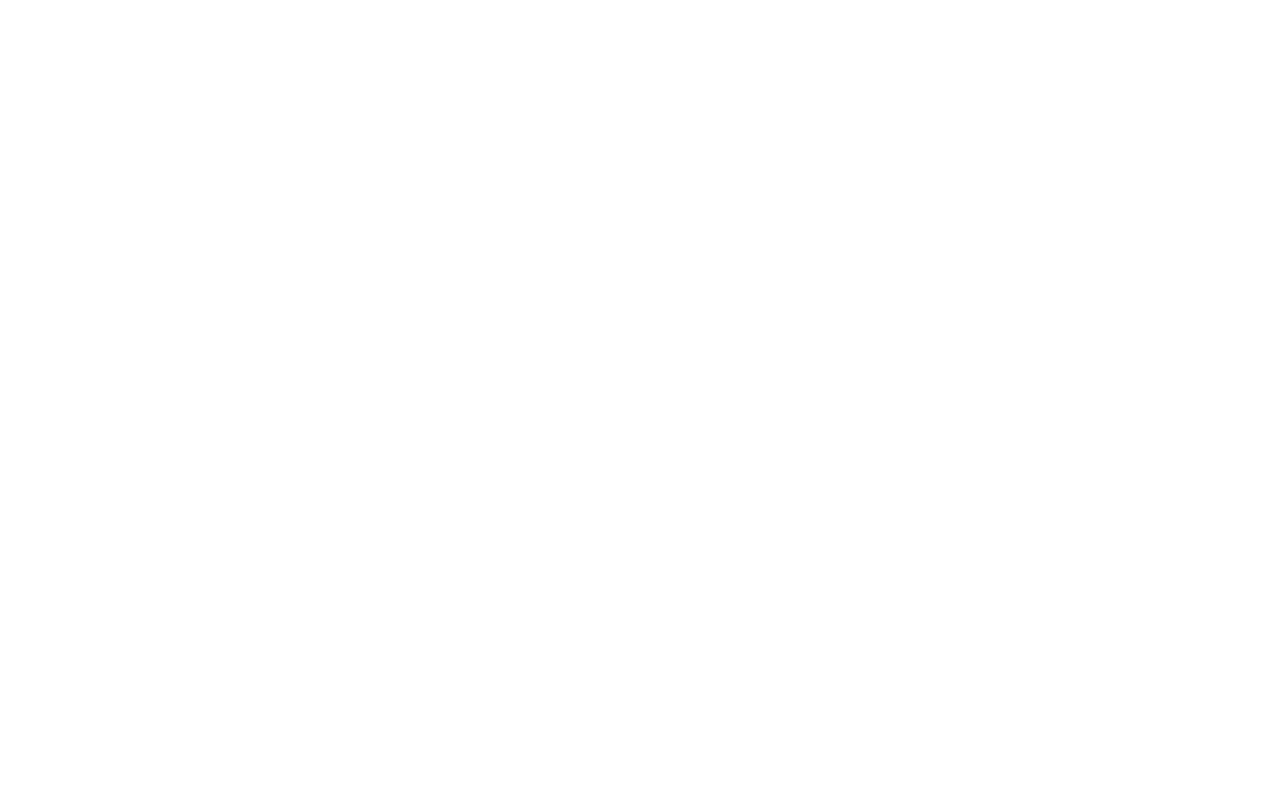
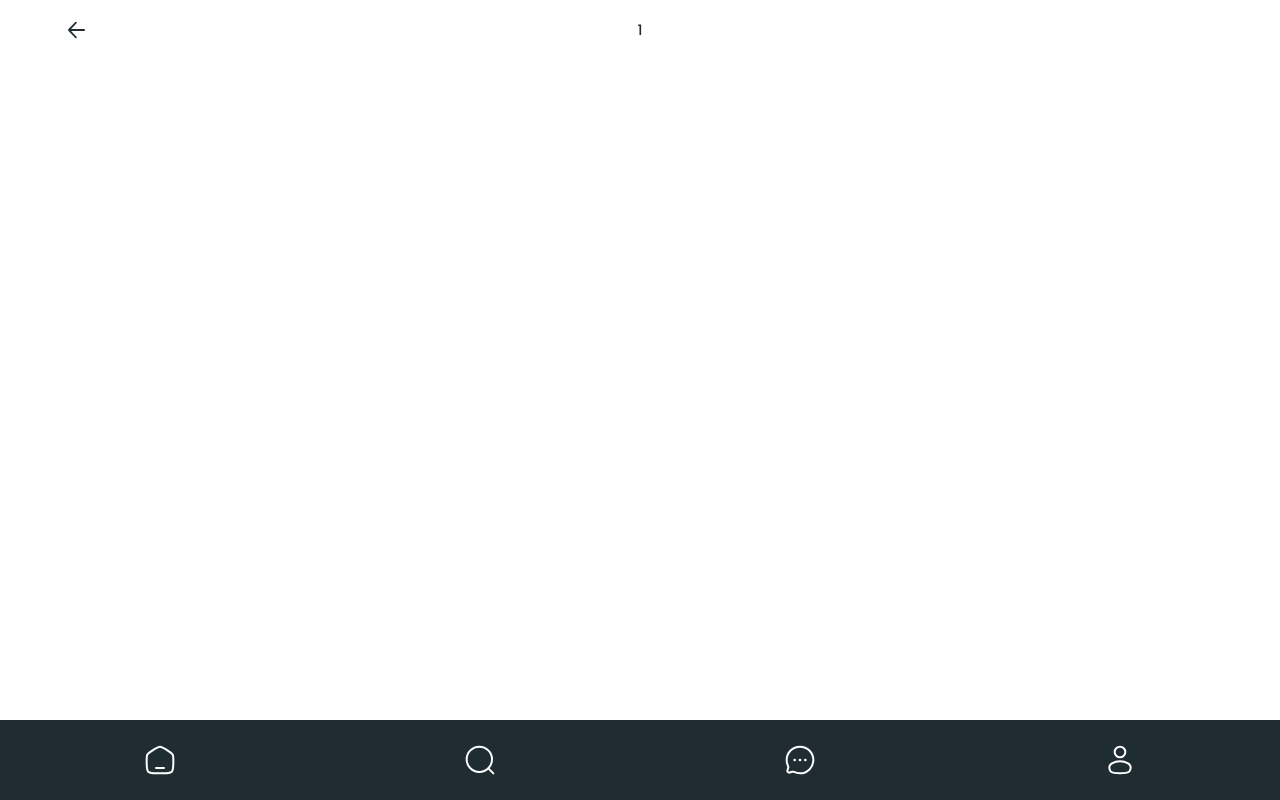
Before and after one commit to JOrullian/project-3-working-title, a React (Vite) app in the folder client/: page /category/1 in a window 1280 px wide. Before the commit this address had no page. Built offline with nearby package versions, Linux system fonts and the light colour scheme.

Commit message:
the CategoryPage correctly opens for each category. Also the back button on the CategoryPage now works and takes the user back to the dashboard

```diff
--- a/client/src/components/CategoryList.jsx
+++ b/client/src/components/CategoryList.jsx
@@ -12,7 +12,7 @@
       return;
     }
     const categoryName = name.toLowerCase();
-    navigate(`/${categoryName}`);
+    navigate(`/category/${categoryName}`);
   };
 
   return (
--- a/client/src/main.jsx
+++ b/client/src/main.jsx
@@ -32,7 +32,7 @@
         element: <Profile />,
       },
       {
-        path: "/:skillId",
+        path: "/skill/:skillId",
         element: <SkillHighlightPage />,
       },
       {
@@ -44,7 +44,7 @@
         element: <Chat />,
       },
       {
-        path: "/:categoryName",
+        path: "/category/:categoryName",
         element: <CategoryPage />,
       },
       {
--- a/client/src/pages/CategoryPage.jsx
+++ b/client/src/pages/CategoryPage.jsx
@@ -1,23 +1,30 @@
-import AppNavbar from "../components/Navbar"
-import BackArrow from '../assets/back-arrow.svg'
+import { useParams } from "react-router-dom";
+import { useNavigate } from "react-router-dom";
+import AppNavbar from "../components/Navbar";
+import BackArrow from "../assets/back-arrow.svg";
 
 export default function CategoryPage() {
+    const { categoryName } = useParams();
+    const navigate = useNavigate();
+
+    const handleBackArrowClick = () => {
+        navigate(`/`);
+    }
+
   return (
     <>
       <div className="page-main-container">
         <header className="category-header">
           <div className="back-arrow-container">
-                        <img className='profile-backarrow' src={BackArrow}></img>
+            <img className="profile-backarrow" src={BackArrow} onClick={() => handleBackArrowClick()}></img>
           </div>
           <div className="category-title-container">
-                        <h1>Category Name</h1>
+            <h1>{categoryName ? categoryName.replace('-', ' ') : 'Category'}</h1>
           </div>
         </header>
-                <div className="category-page-body">
-
+        <div className="category-page-body"></div>
       </div>
-            </div>
-            <AppNavbar/>
+      <AppNavbar />
     </>
-    )
+  );
 }
```
Lines whose indentation alone changed are shown as unchanged.
